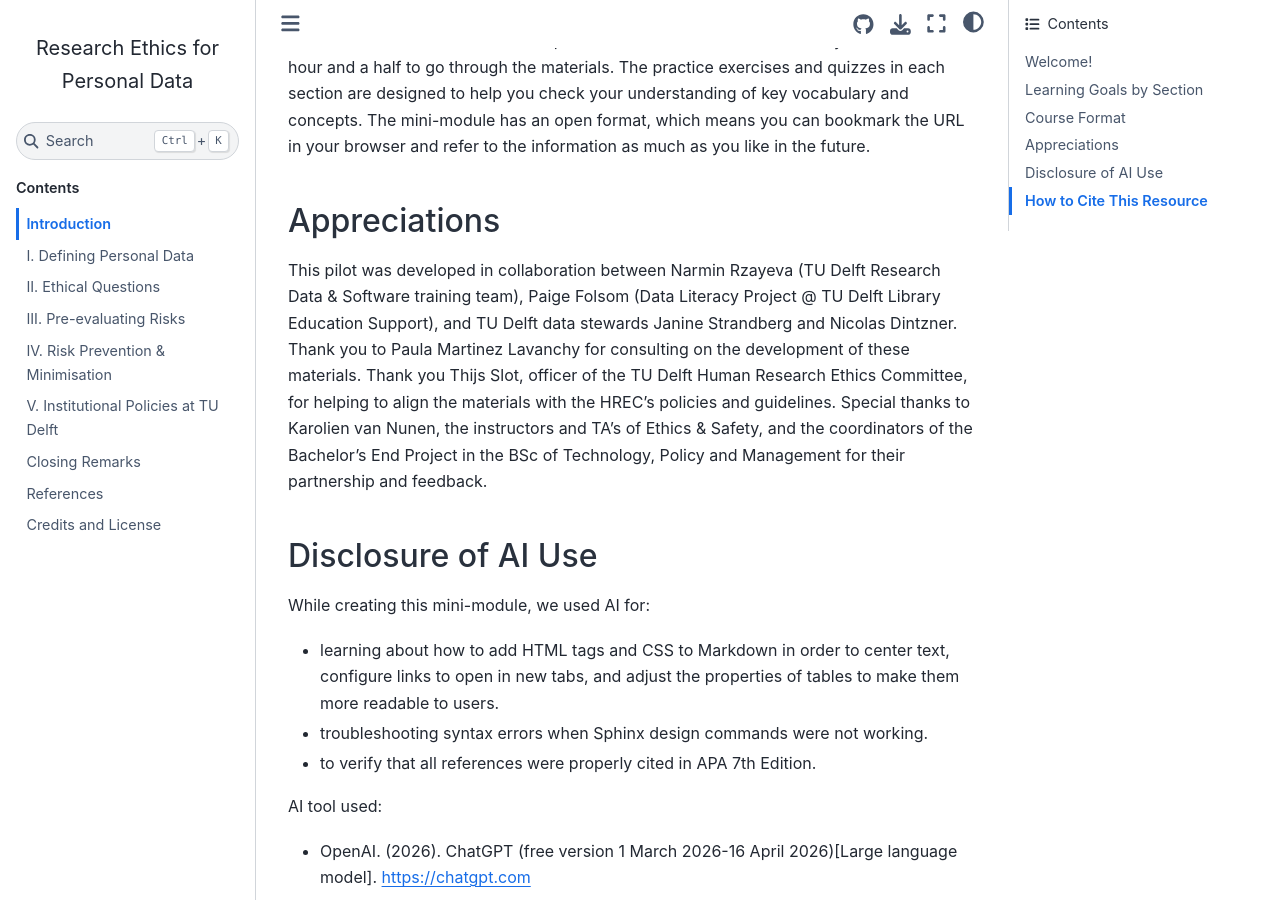
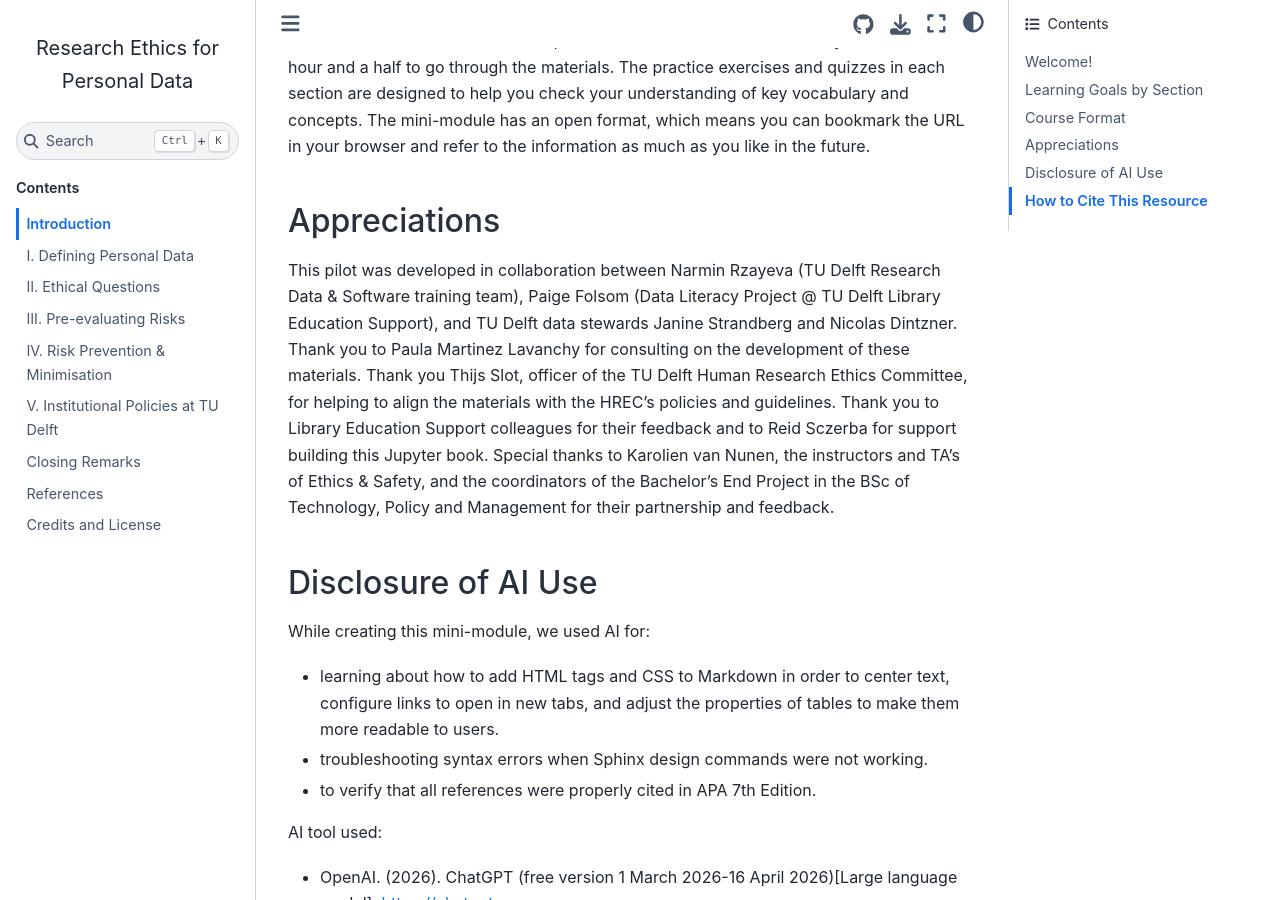
Before and after one commit to tu-delft-library/BSc_Research_Ethics_for_Personal_Data, a Jupyter Book: the page built from book/home.md, in a window 1280 px wide and 900 px high, scrolled down 1107 px. Built offline with Jupyter Book 1.0.4 settings and Sphinx 7.4.7 and the Sphinx Book theme 1.1.4, drawn with Linux system fonts in a browser that asks for light colours; comment, search, counter and statistics services are not loaded.

Commit message:
Update home.md

```diff
--- a/book/home.md
+++ b/book/home.md
@@ -64,7 +64,7 @@ This mini-course is online and self-paced. It's "mini” because it will take yo
 
 ## Appreciations
 
-This pilot was developed in collaboration between Narmin Rzayeva (TU Delft Research Data & Software training team), Paige Folsom (Data Literacy Project @ TU Delft Library Education Support), and TU Delft data stewards Janine Strandberg and Nicolas Dintzner. Thank you to Paula Martinez Lavanchy for consulting on the development of these materials. Thank you Thijs Slot, officer of the TU Delft Human Research Ethics Committee, for helping to align the materials with the HREC's policies and guidelines. Special thanks to Karolien van Nunen, the instructors and TA's of Ethics & Safety, and the coordinators of the Bachelor's End Project in the BSc of Technology, Policy and Management for their partnership and feedback.
+This pilot was developed in collaboration between Narmin Rzayeva (TU Delft Research Data & Software training team), Paige Folsom (Data Literacy Project @ TU Delft Library Education Support), and TU Delft data stewards Janine Strandberg and Nicolas Dintzner. Thank you to Paula Martinez Lavanchy for consulting on the development of these materials. Thank you Thijs Slot, officer of the TU Delft Human Research Ethics Committee, for helping to align the materials with the HREC's policies and guidelines. Thank you to Library Education Support colleagues for their feedback and to Reid Sczerba for support building this Jupyter book. Special thanks to Karolien van Nunen, the instructors and TA's of Ethics & Safety, and the coordinators of the Bachelor's End Project in the BSc of Technology, Policy and Management for their partnership and feedback.
 
 ## Disclosure of AI Use
 
```
